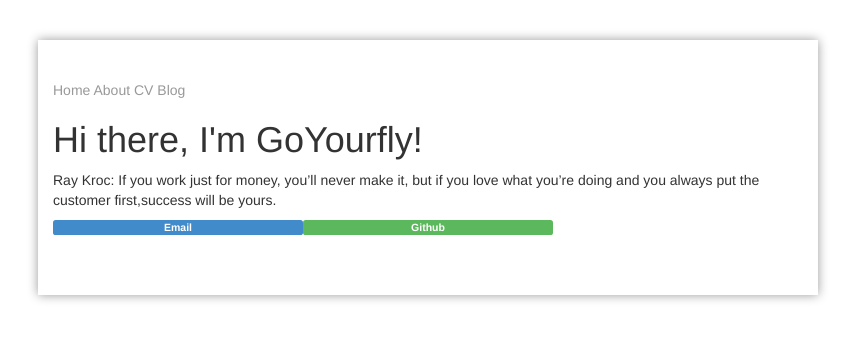
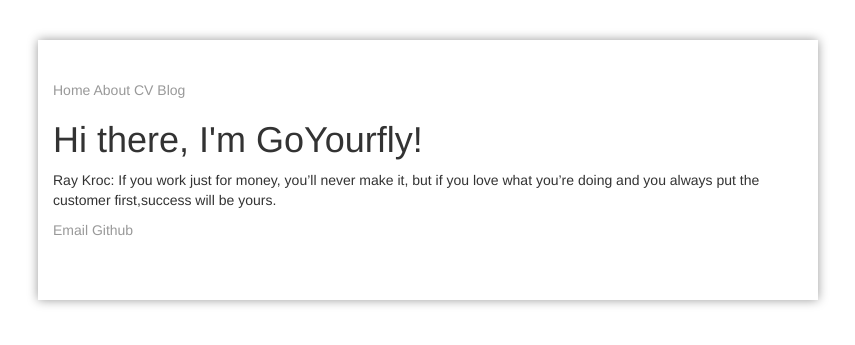
Before and after one commit to goyourfly/goyourfly.github.io, a Jekyll site: the page built from index.html, in a window 1280 px wide. Shown: the top 345 px of the page, without its empty margins (212-1067 px from the left). Built offline with Jekyll 4.4.1, drawn with Linux system fonts in a browser that asks for light colours.

Commit message:
Update default.html

```diff
--- a/_layouts/default.html
+++ b/_layouts/default.html
@@ -26,9 +26,10 @@
 
 			{{ content }}
 
+
 			<footer>
-						<a class="label label-primary col-xs-4" href="mailto:goyourfly@gmail.com">Email</a>
-						<a class="label label-success col-xs-4" href="https://github.com/goyourfly">Github</a>
+						<a href="mailto:goyourfly@gmail.com">Email</a>
+						<a href="https://github.com/goyourfly">Github</a>
 			</footer>
 				</div>
 			</div>
```
